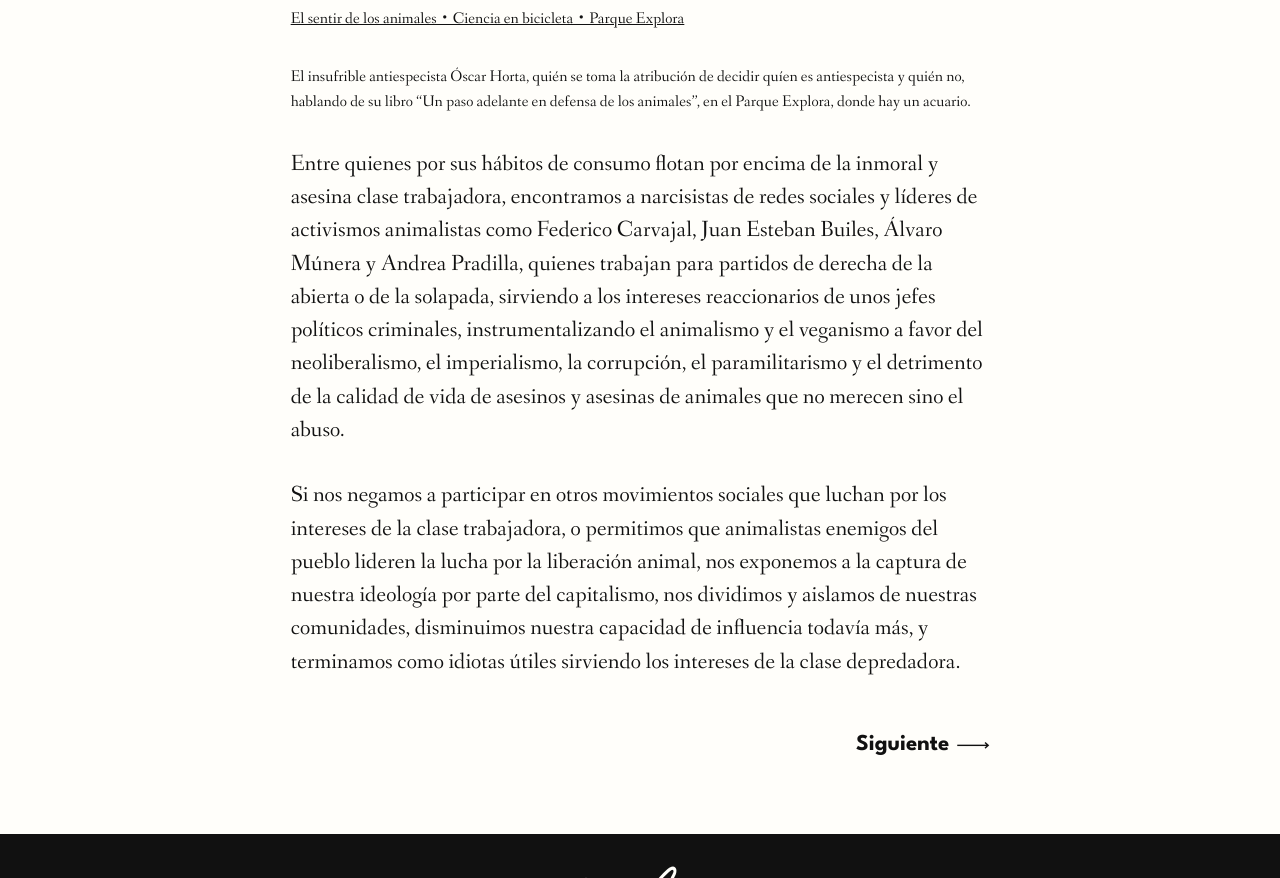
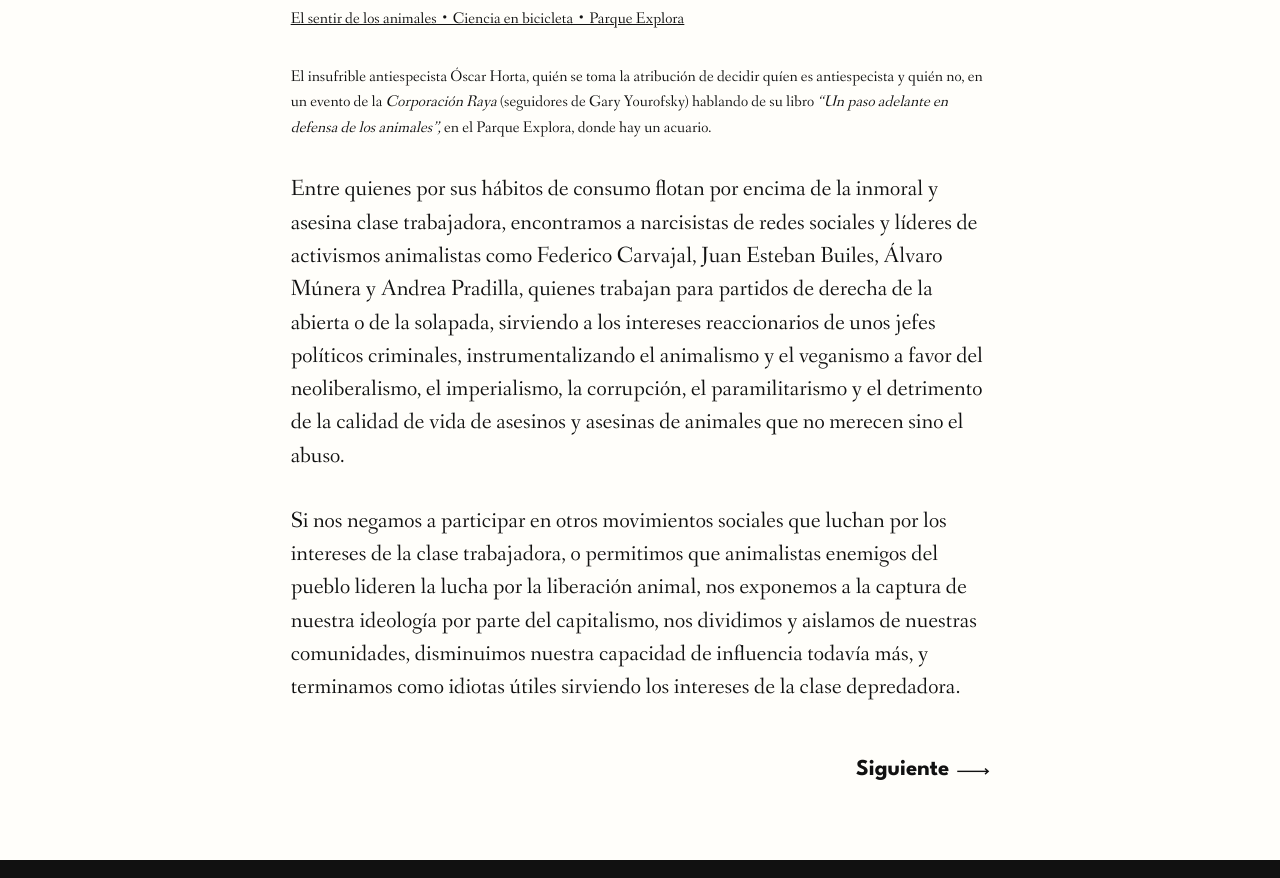
Before and after one commit to animaleslibres/animaleslibres.github.io, a Jekyll site: the page built from _posts/2023-02-01-article-la-ilusión-de-cambiar-al-mundo-desde-el-consumo.md, in a window 1280 px wide and 900 px high, scrolled down 7800 px, cut to the strip 22-900 px from the top of the window. Built offline with Jekyll 4.4.1, drawn with Linux system fonts in a browser that asks for light colours; nearby versions of some CDN libraries; some web fonts are replaced; a script that is not in the unit is left out.

Commit message:
raya y addapt. / guácala

```diff
--- a/_posts/2023-02-01-article-la-ilusión-de-cambiar-al-mundo-desde-el-consumo.md
+++ b/_posts/2023-02-01-article-la-ilusión-de-cambiar-al-mundo-desde-el-consumo.md
@@ -66,7 +66,7 @@ Es muy fácil pensar que como mis hábitos de consumo están alineados con mis v
 
 [El sentir de los animales・Ciencia en bicicleta・Parque Explora](https://www.youtube.com/watch?v=njX3O_hPejw){:target='_blank' class="caption"}
 
-El insufrible antiespecista Óscar Horta, quién se toma la atribución de decidir quíen es antiespecista y quién no, hablando de su libro "Un paso adelante en defensa de los animales", en el Parque Explora, donde hay un acuario.
+El insufrible antiespecista Óscar Horta, quién se toma la atribución de decidir quíen es antiespecista y quién no, en un evento de la _Corporación Raya_ (seguidores de Gary Yourofsky) hablando de su libro _"Un paso adelante en defensa de los animales",_ en el Parque Explora, donde hay un acuario.
 {:class="caption-no-link"}
 
 Entre quienes por sus hábitos de consumo flotan por encima de la inmoral y asesina clase trabajadora, encontramos a narcisistas de redes sociales y líderes de activismos animalistas como Federico Carvajal, Juan Esteban Builes, Álvaro Múnera y Andrea Pradilla, quienes trabajan para partidos de derecha de la abierta o de la solapada, sirviendo a los intereses reaccionarios de unos jefes políticos criminales, instrumentalizando el animalismo y el veganismo a favor del neoliberalismo, el imperialismo, la corrupción, el paramilitarismo y el detrimento de la calidad de vida de asesinos y asesinas de animales que no merecen sino el abuso.
```
